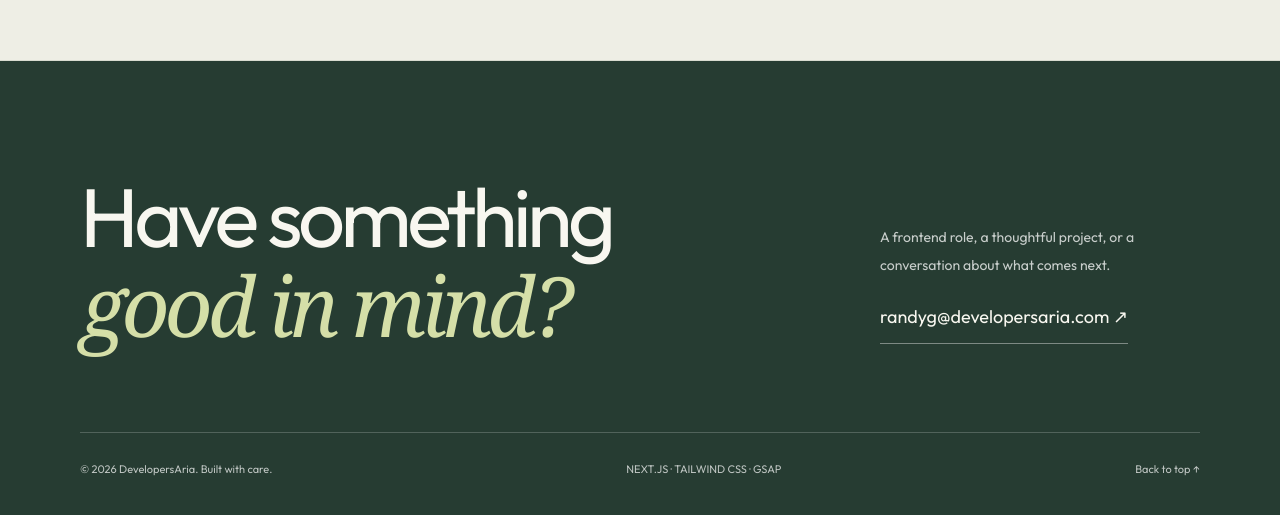
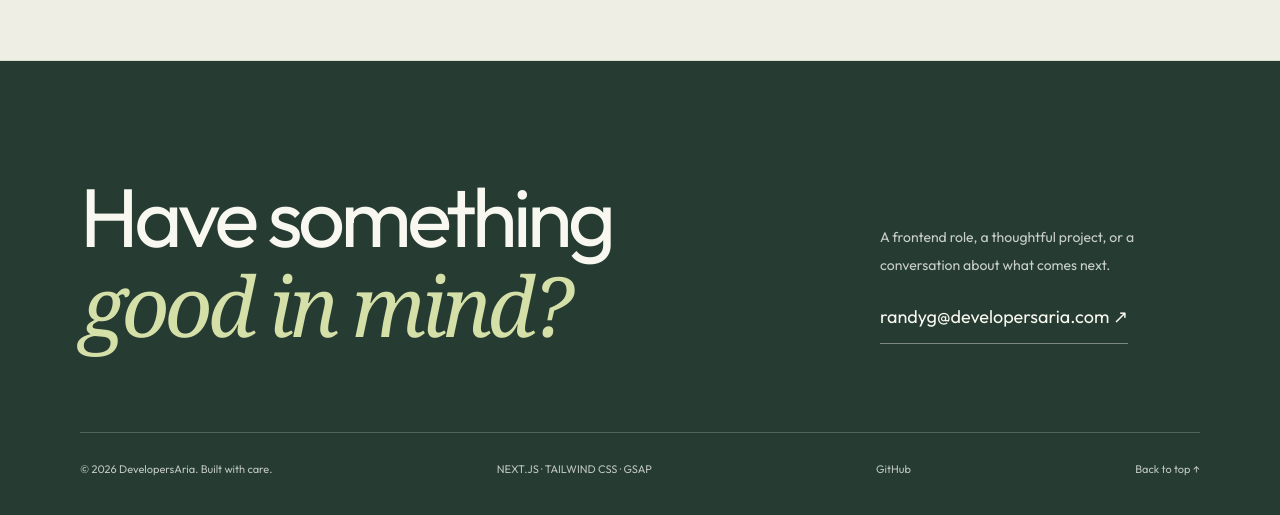
Before and after one commit to developersaria/portfolio, a Next.js app: page / in a window 1280 px wide. Shown: the part 2219-2734 px from the top of the page. Built offline with nearby package versions, Linux system fonts and the light colour scheme.

Commit message:
added github link to footer

```diff
--- a/components/Footer/index.tsx
+++ b/components/Footer/index.tsx
@@ -26,6 +26,12 @@ export default function Footer() {
         <footer className="mt-20 flex flex-wrap items-center justify-between gap-5 border-t border-white/20 pt-7 text-[11px] text-white/70">
           <span>© 2026 DevelopersAria. Built with care.</span>
           <span>NEXT.JS · TAILWIND CSS · GSAP</span>
+          <a
+            href="https://github.com/developersaria/portfolio"
+            className="hover:text-[#d5dfa8]"
+          >
+            GitHub
+          </a>
           <a href="#page-top">Back to top ↑</a>
         </footer>
       </div>
```
